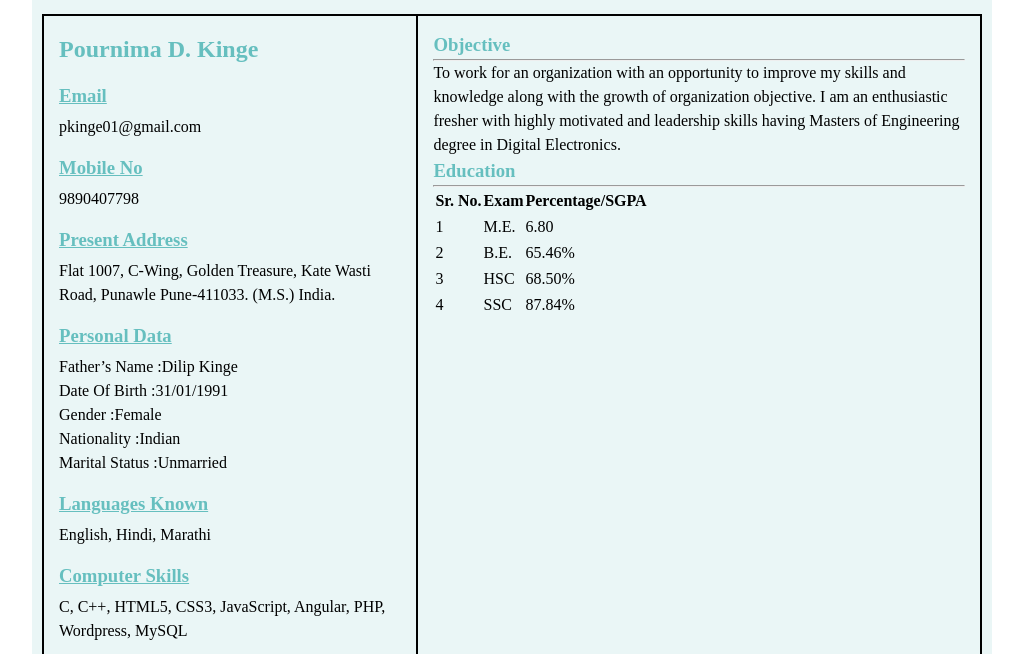
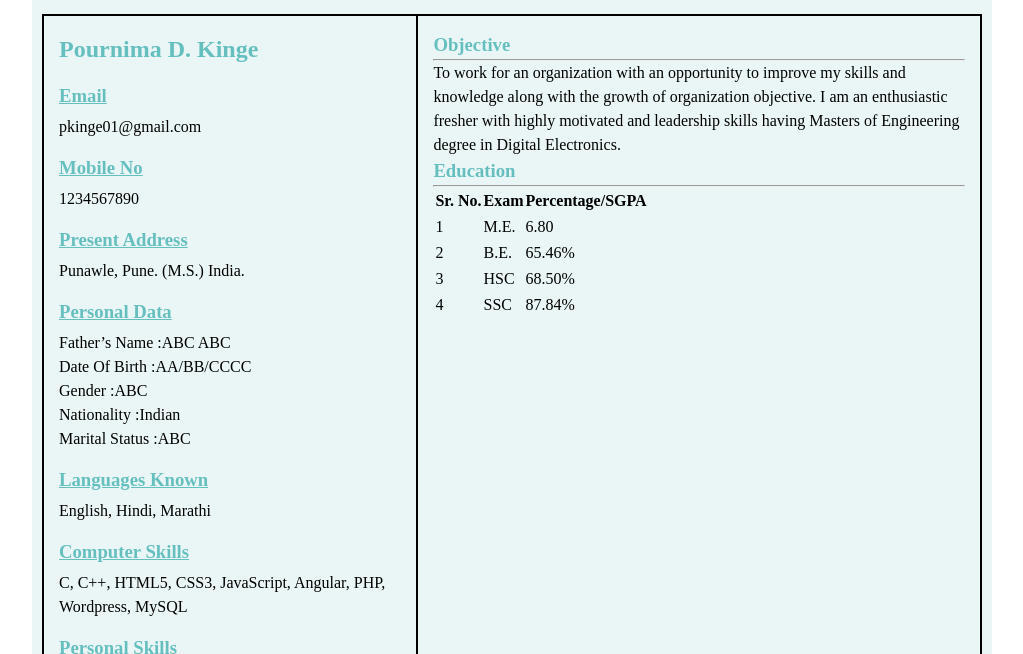
Before and after one commit to rsnytl/CV, a plain HTML site: page index.html in a window 1280 px wide. Shown: the part 114-768 px from the top of the page, without its empty margins (128-1151 px from the left). Drawn offline with Linux system fonts and the light colour scheme.

Commit message:
Update index.html

```diff
--- a/index.html
+++ b/index.html
@@ -23,21 +23,21 @@
             <p>pkinge01@gmail.com</p>
 
             <h3>Mobile No</h3>
-            <p>9890407798</p>
+            <p>1234567890</p>
 
             <h3>Present Address</h3>
             <p>
-              Flat 1007, C-Wing, Golden Treasure, Kate Wasti Road, Punawle
-              Pune-411033. (M.S.) India.
+              Punawle,
+              Pune. (M.S.) India.
             </p>
 
             <h3>Personal Data</h3>
             <div class="content_left_data">
-              <p><span>Father’s Name</span> :Dilip Kinge</p>
-              <p><span>Date Of Birth</span> :31/01/1991</p>
-              <p><span>Gender</span> :Female</p>
+              <p><span>Father’s Name</span> :ABC ABC</p>
+              <p><span>Date Of Birth</span> :AA/BB/CCCC</p>
+              <p><span>Gender</span> :ABC</p>
               <p><span>Nationality</span> :Indian</p>
-              <p><span>Marital Status</span> :Unmarried</p>
+              <p><span>Marital Status</span> :ABC</p>
             </div>
 
             <h3>Languages Known</h3>
```
